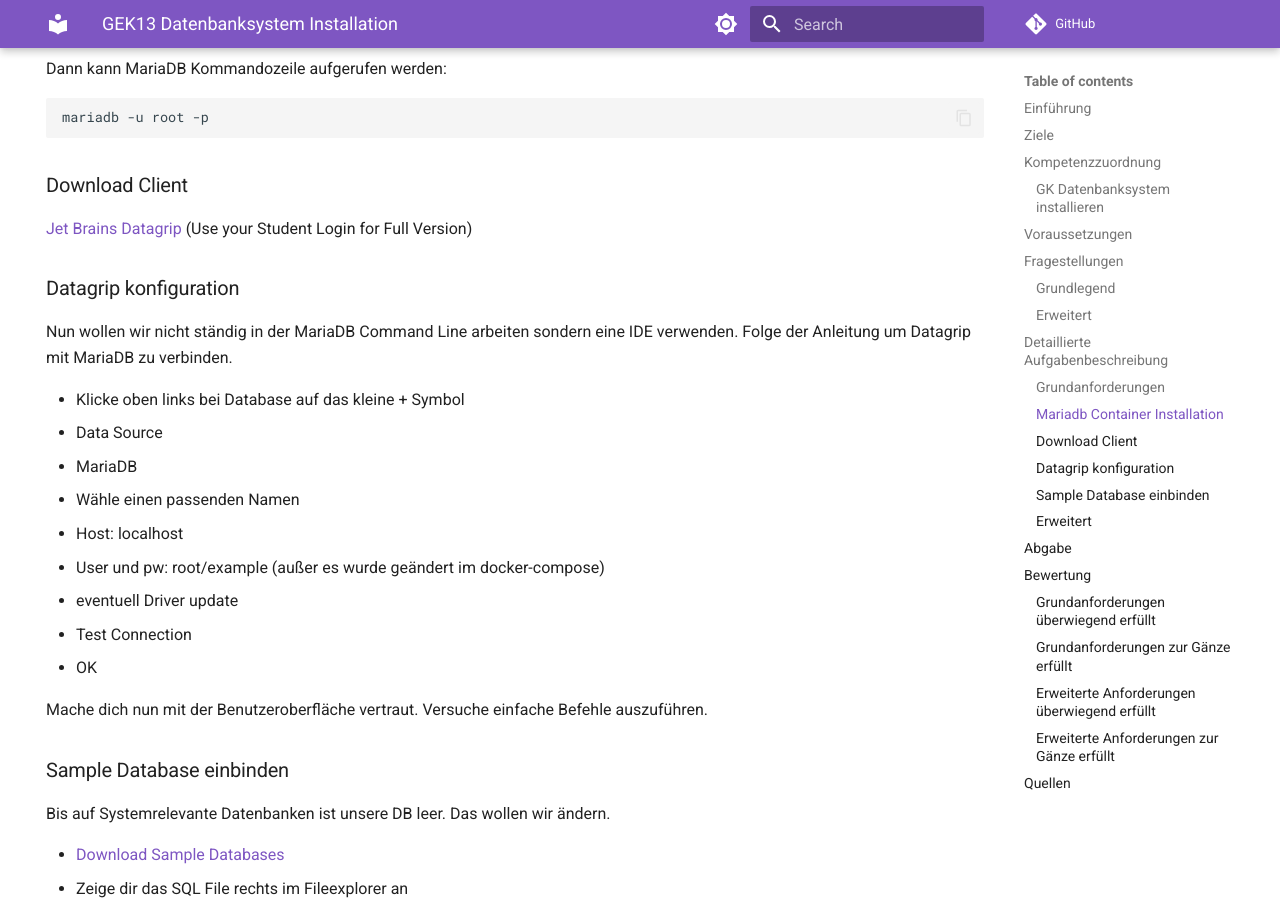
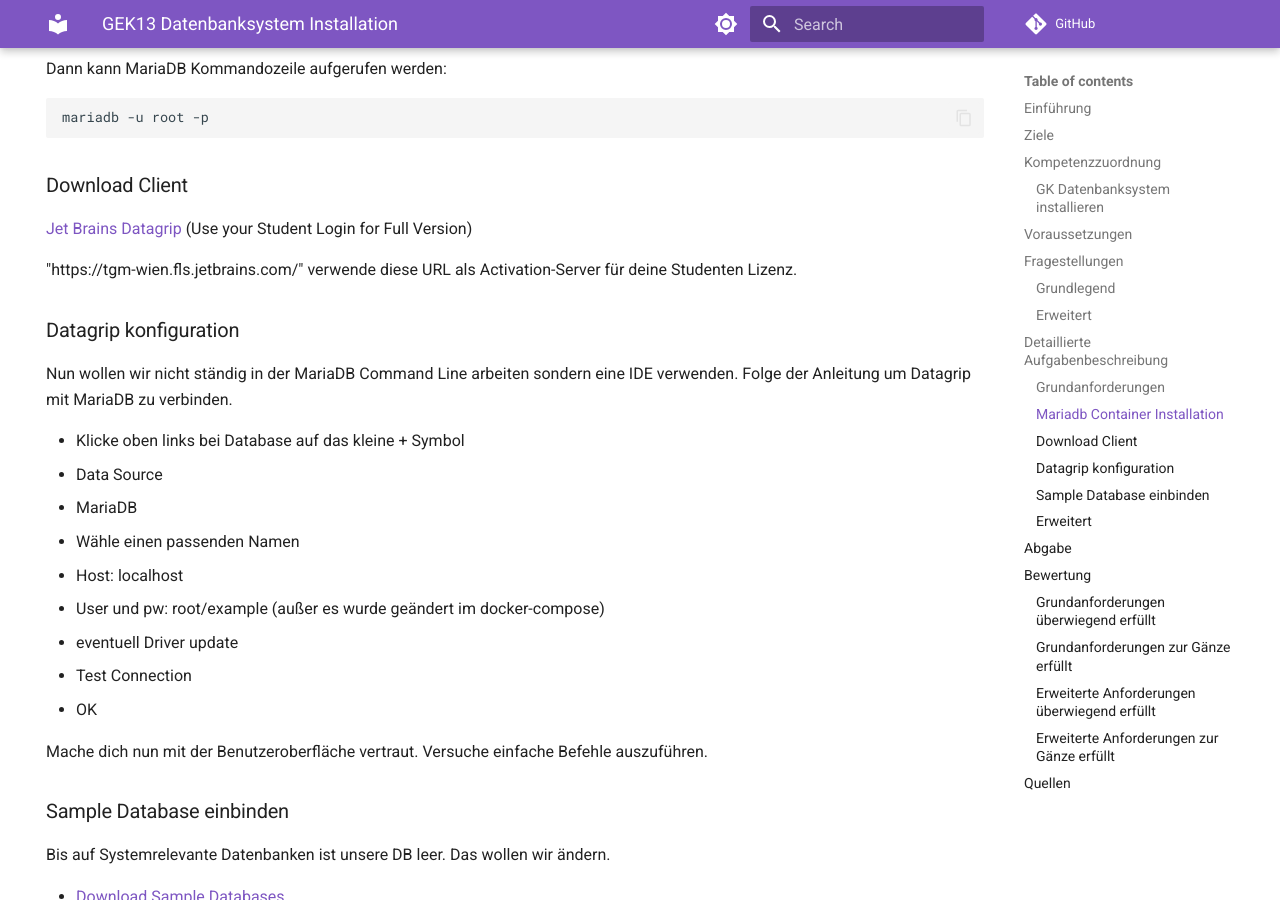
Before and after one commit to TGM-HIT/insy-exercises, an MkDocs documentation site: the page built from docs/1.Semester/13_Datenbanksystem_Installation/GEK13_Datenbanksystem_Installation.md, in a window 1280 px wide and 900 px high, scrolled down 2098 px. Built offline with MkDocs 1.6.1 and Material for MkDocs 9.7.7, drawn with Linux system fonts in a browser that asks for light colours; comment, search, counter and statistics services are not loaded.

Commit message:
Update GEK13_Datenbanksystem_Installation.md

```diff
--- a/docs/1.Semester/13_Datenbanksystem_Installation/GEK13_Datenbanksystem_Installation.md
+++ b/docs/1.Semester/13_Datenbanksystem_Installation/GEK13_Datenbanksystem_Installation.md
@@ -86,6 +86,8 @@
 
 [Jet Brains Datagrip](https://www.jetbrains.com/datagrip/download/#section=windows) (Use your Student Login for Full Version)
 
+"https://tgm-wien.fls.jetbrains.com/" verwende diese URL als Activation-Server für deine Studenten Lizenz.
+
 ### Datagrip konfiguration
 
 Nun wollen wir nicht ständig in der MariaDB Command Line arbeiten sondern eine IDE verwenden. Folge der Anleitung um Datagrip mit MariaDB zu verbinden.
```
